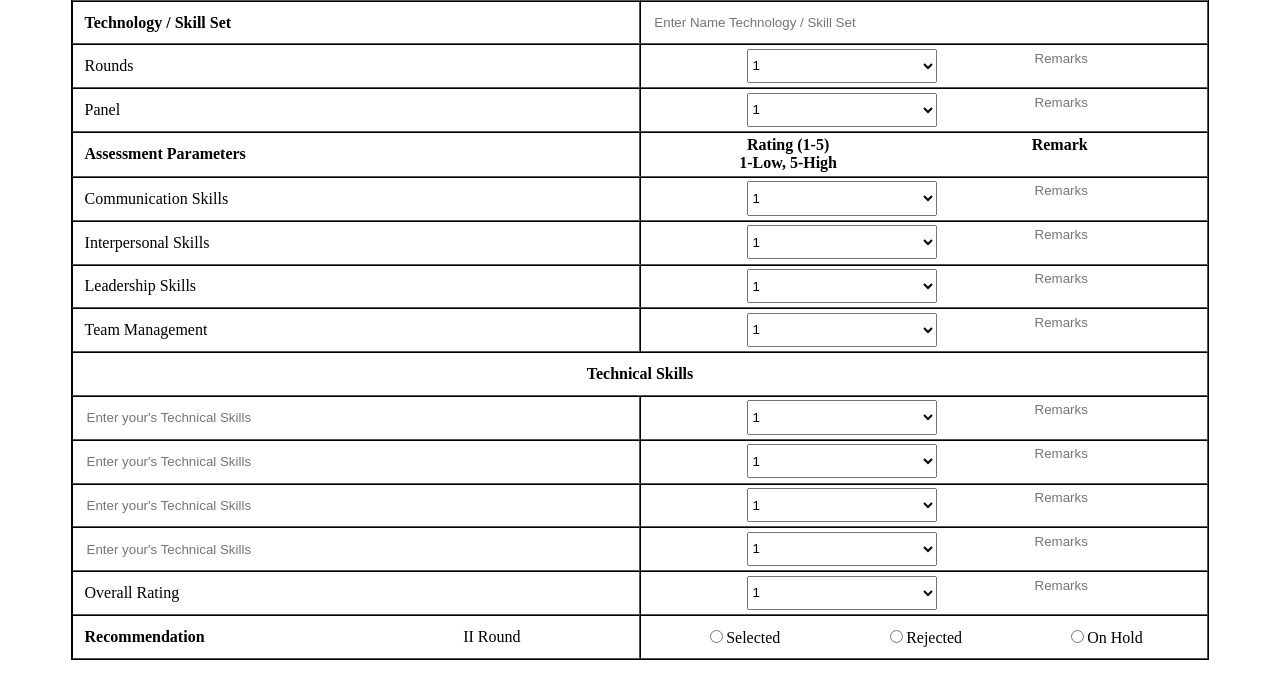
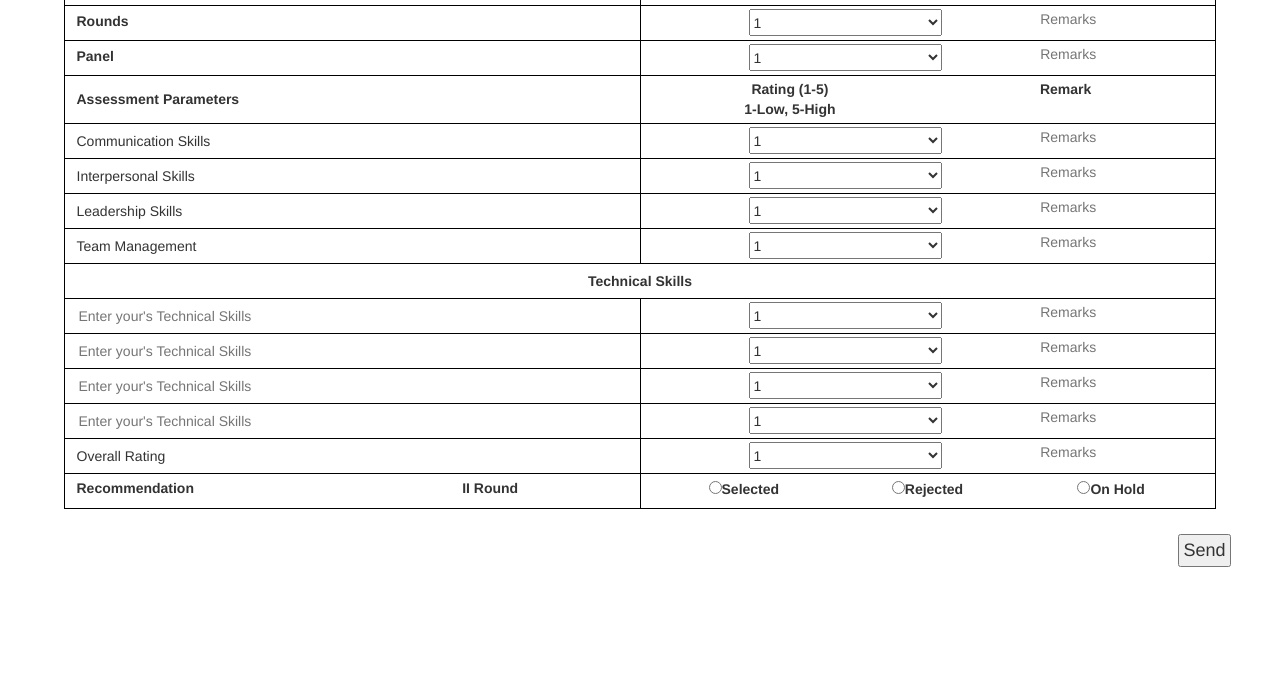
Before and after one commit to SadhanaG/Hiring-Feeback, a plain HTML site: page index.html in a window 1280 px wide. Shown: the part 223-905 px from the top of the page. After the commit the page ends 816 px from the top, so only its background shows below. Drawn offline with nearby package versions, Linux system fonts and the light colour scheme.

Commit message:
Adds css files
Bootstrap css and js files are added.

```diff
--- a/index.html
+++ b/index.html
@@ -4,6 +4,16 @@
 <meta charset="utf-8">
 <title>Hiring Feedback</title>
 <link rel="stylesheet" href="css/stylesheet.css"/>
+
+<!-- Latest compiled and minified CSS -->
+<link rel="stylesheet" href="bootstrap-3.3.5-dist/css/bootstrap.min.css">
+
+<!-- jQuery library -->
+<script src="bootstrap-3.3.5-dist/js/jquery.min.js"></script>
+
+<!-- Latest compiled JavaScript -->
+<script src="bootstrap-3.3.5-dist/js/bootstrap.min.js"></script>
+
 <script src="js/form_validation.js" type="text/javascript"></script>
 </head>
 
```
